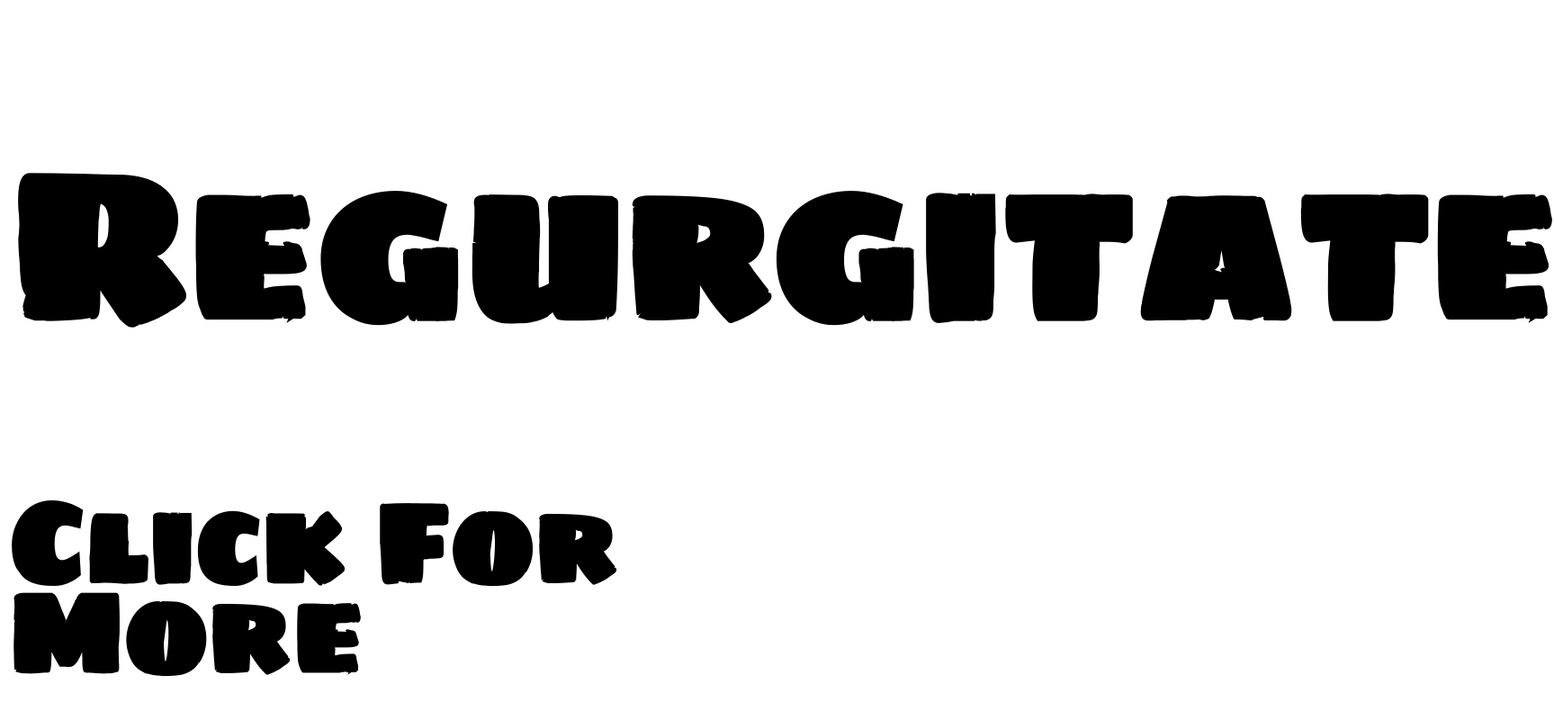
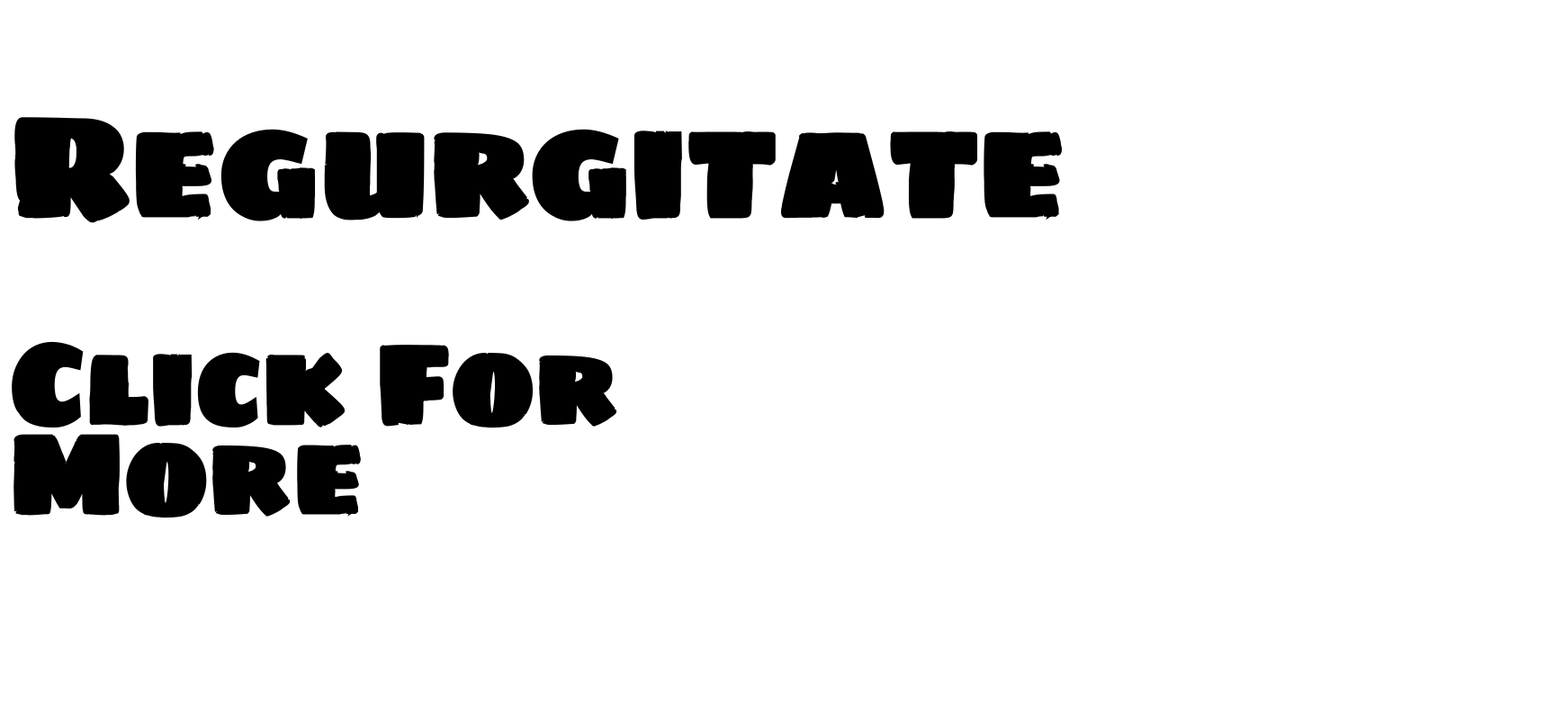
Before and after one commit to daneng1/regurgitate, a plain HTML site: page index.html in a window 1280 px wide. Shown: the whole page at 90% size, 1727 px wide, since content can reach past the window. Drawn offline with Linux system fonts and the light colour scheme.

Commit message:
fixed font responive

```diff
--- a/style.css
+++ b/style.css
@@ -1,7 +1,7 @@
 @import url('https://fonts.googleapis.com/css2?family=Press+Start+2P&family=Sigmar+One&display=swap');
 
 h1 {
-  font-size: 225px;
+  font-size: 12vw;
   display: flex;
   flex-direction: column;
   justify-content: center;
```
